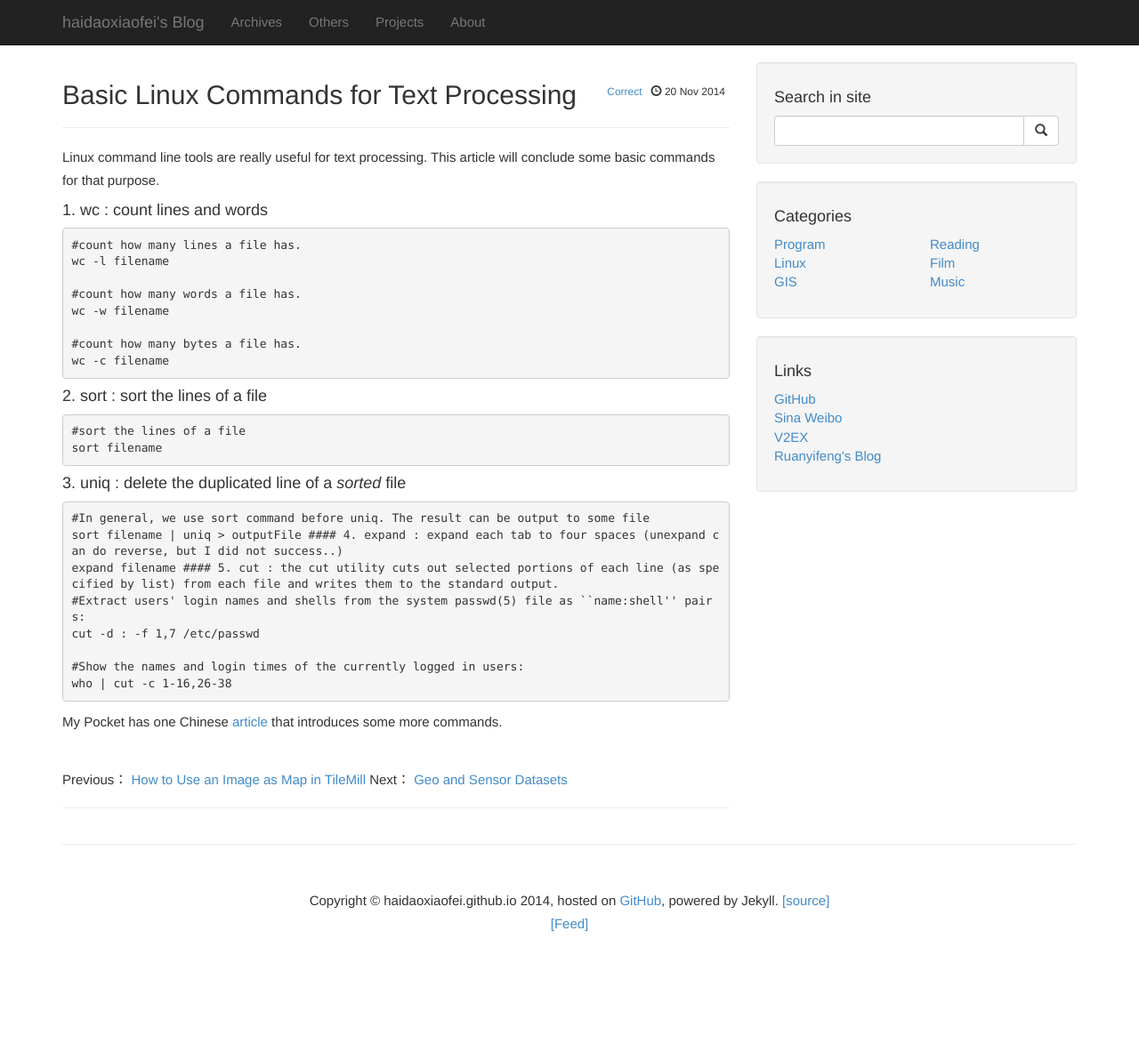
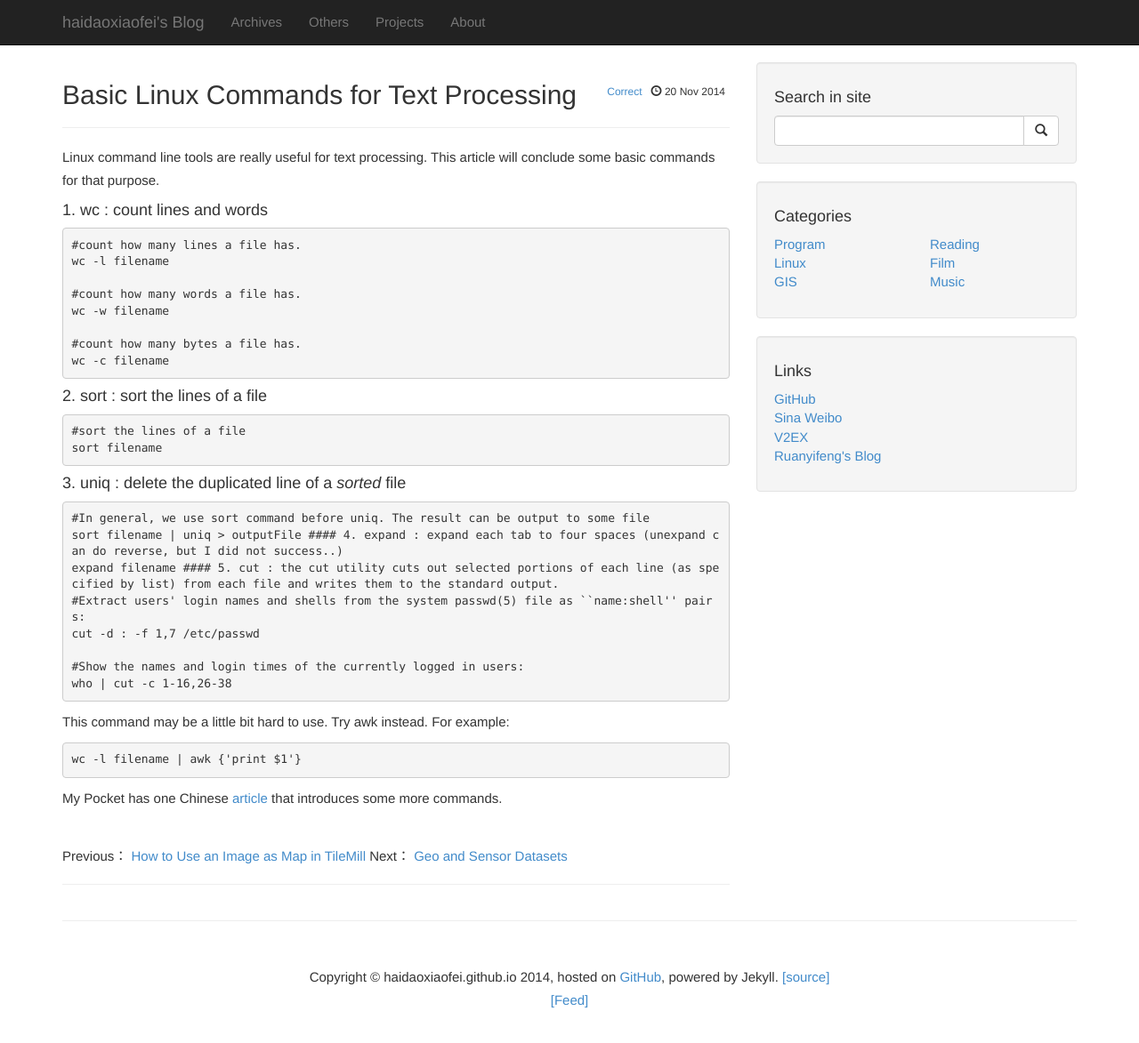
Before and after one commit to haidaoxiaofei/haidaoxiaofei.github.io, a Jekyll site: the page built from _posts/2014-11-20-linux-text-cmd.md, in a window 1280 px wide and 1198 px high. Shown: the top 1173 px of the window at 89% size. Built offline with Jekyll 4.4.1, drawn with Linux system fonts in a browser that asks for light colours; Markdown is read by kramdown in place of the engine named in the settings; comment, search, counter and statistics services are not loaded.

Commit message:
add example for awk

```diff
--- a/_posts/2014-11-20-linux-text-cmd.md
+++ b/_posts/2014-11-20-linux-text-cmd.md
@@ -34,5 +34,9 @@ Linux command line tools are really useful for text processing. This article wil
     #Show the names and login times of the currently logged in users:
     who | cut -c 1-16,26-38
 
+This command may be a little bit hard to use. Try awk instead. For example:
+
+	wc -l filename | awk {'print $1'}
+
 
 My Pocket has one Chinese [article](http://getpocket.com/a/read/158283999) that introduces some more commands.
```
